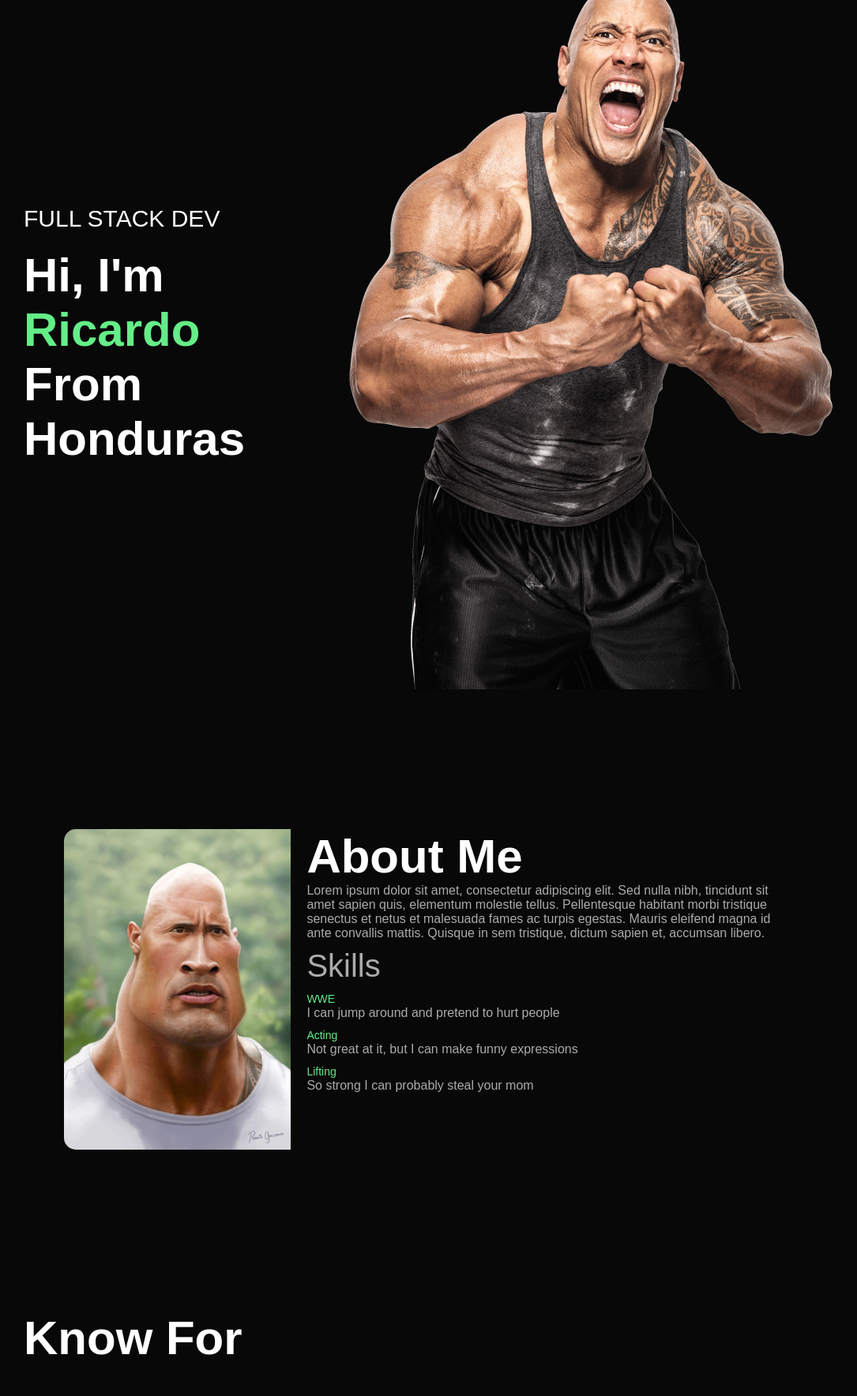
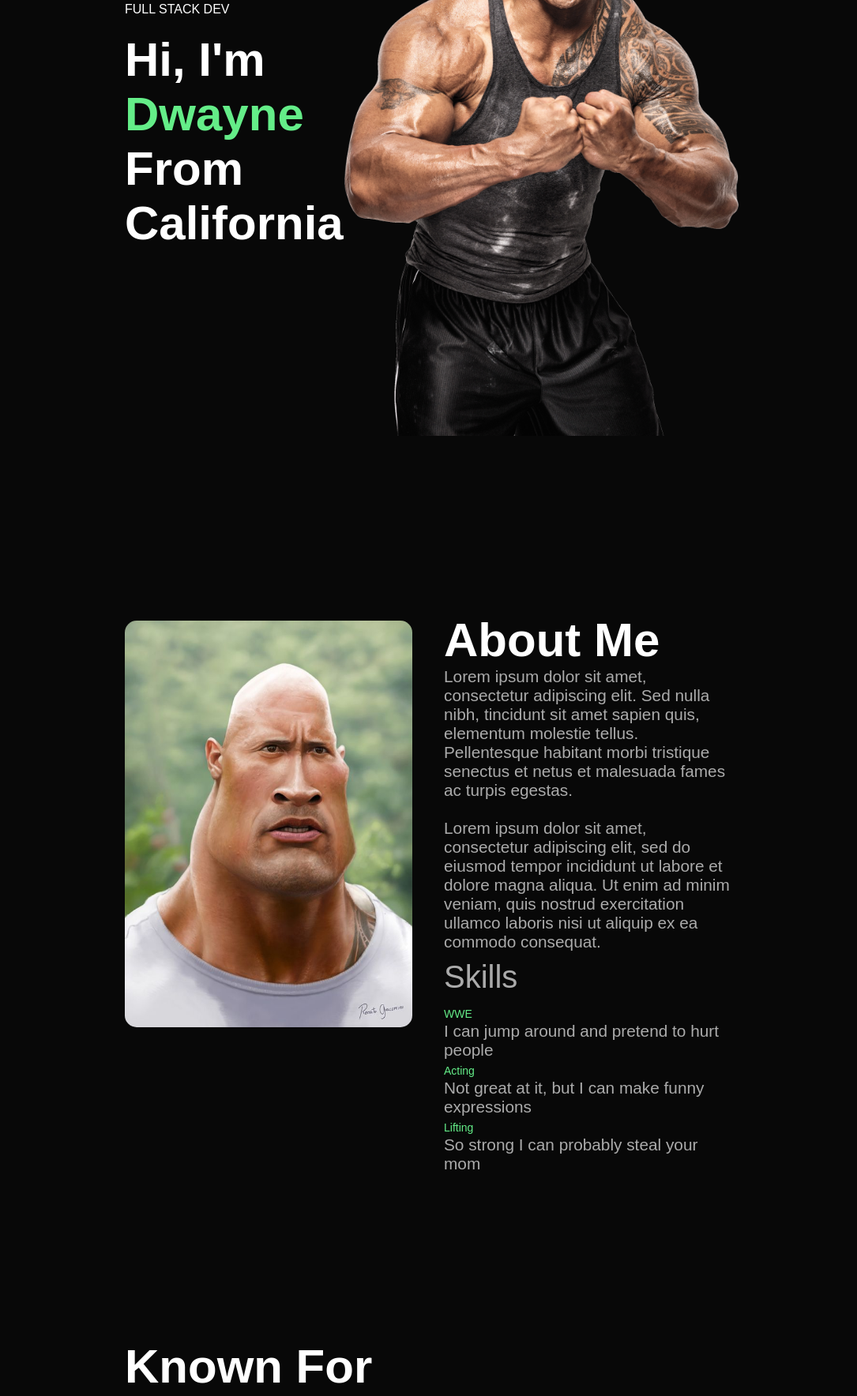
Before and after one commit to RVCC-IDMX/midterm2022-RicardoPina, a plain HTML site: page index.html in a window 1280 px wide. Shown: the part 309-2077 px from the top of the page at 79% size, without its empty margins (98-1183 px from the left). Drawn offline with Linux system fonts and the light colour scheme.

Commit message:
Fix formatting issues

```diff
--- a/css/style.css
+++ b/css/style.css
@@ -9,25 +9,16 @@ body {
   background: #080808;
   color: #fff;
 }
-.hero {
-  display: grid;
-  grid-template-columns: 1fr 1fr;
-  align-items: center;
+
+/* -----------Navigation-Bar--------------- */
+.logo {
+  width: 180px;
 }
-
-.container {
-  padding: 10px 10%;
-}
-
 nav {
   display: flex;
   align-items: center;
   justify-content: space-between;
   flex-wrap: wrap;
-}
-
-.logo {
-  width: 180px;
 }
 
 nav ul li {
@@ -56,9 +47,17 @@ nav ul li a:hover::after {
   width: 100%;
 }
 .hero {
-  margin-top: 20%;
-  font-size: 30px;
+  display: grid;
+  grid-template-columns: 1fr 1fr;
+  align-items: center;
+  justify-items: center;
 }
+
+.hero img {
+  margin-top: 50px;
+  max-width: 500px;
+}
+
 .hero h1 {
   font-size: 60px;
   margin-top: 20px;
@@ -66,29 +65,15 @@ nav ul li a:hover::after {
 .hero h1 span {
   color: #64ed88;
 }
+.container {
+  padding: 10px 20%;
+}
+
 /* -----------about--------------- */
 #about {
   padding: 150px 0;
   color: #ababab;
-}
-.row {
-  display: flex;
-  justify-content: center;
-  flex-wrap: wrap;
-}
-
-.about-col-1 {
-  flex-basis: 30%;
-}
-.about-col-1 img {
-  width: 100%;
-  max-width: 400px;
-  border-radius: 15px;
-  padding-right: 20px;
-}
-.about-col-2 {
-  flex-basis: 60%;
-  max-width: 900px;
+  font-size: 1.3em;
 }
 
 .sub-title {
@@ -97,25 +82,35 @@ nav ul li a:hover::after {
   color: #fff;
 }
 
-.tab-titles {
-  display: flex;
-  margin: 20px 0 20px;
-}
 .skills {
   margin-top: 10px;
   font-size: 40px;
 }
 
-.about-contents ul li {
+.skill-lists {
+  display: inline-block;
+}
+
+.skill-lists ul {
   list-style: none;
   margin: 10px 0;
 }
-.about-contents ul li span {
+.skill-lists ul li span {
   color: #64ed88;
   font-size: 14px;
 }
-.about-contents {
-  display: block;
+.about-list {
+  display: grid;
+  grid-template-columns: repeat(auto-fit, minmax(250px, 1fr));
+  grid-gap: 40px;
+  margin-top: 50px;
+}
+
+.about-list div img {
+  width: 100%;
+  margin-top: 10px;
+  max-width: 500px;
+  border-radius: 15px;
 }
 
 /* ----------------services------------- */
@@ -171,11 +166,11 @@ nav ul li a:hover::after {
   font-size: 30px;
   font-weight: 500;
   margin-bottom: 15px;
+  text-align: center;
   margin-top: 15px;
 }
 .works-list figure p {
   font-size: 1.5em;
-
   margin-top: 15px;
 }
 
--- a/index.html
+++ b/index.html
@@ -15,7 +15,6 @@
           <ul id="sidemenu">
             <li><a href="#header">Home</a></li>
             <li><a href="#about">About</a></li>
-            <li><a href="#services">Services</a></li>
             <li><a href="#portfolio">Portfolio</a></li>
             <li><a href="#contact">Contact</a></li>
           </ul>
@@ -23,41 +22,58 @@
         <div class="hero">
           <div>
             <p>FULL STACK DEV</p>
-            <h1>Hi, I'm <span>Ricardo</span><br />From Honduras</h1>
+            <h1>Hi, I'm <span>Dwayne</span><br />From California</h1>
           </div>
           <div>
-          <img src="img/background.png" alt="hero image" style="justify-self: end;">
+            <img
+              src="img/background.png"
+              alt="hero image"
+              style="justify-self: end"
+            />
           </div>
         </div>
       </div>
-
     </header>
     <!-- -----------about---------- -->
     <div id="about">
       <div class="container">
-        <div class="row">
-          <div class="about-col-1">
+        <div class="about-list">
+          <div>
             <img src="img/dwayne-drawing.jpg" />
           </div>
-          <div class="about-col-2">
+
+          <div>
             <h1 class="sub-title">About Me</h1>
 
             <p>
               Lorem ipsum dolor sit amet, consectetur adipiscing elit. Sed nulla
               nibh, tincidunt sit amet sapien quis, elementum molestie tellus.
               Pellentesque habitant morbi tristique senectus et netus et
-              malesuada fames ac turpis egestas. Mauris eleifend magna id ante
-              convallis mattis. Quisque in sem tristique, dictum sapien et,
-              accumsan libero.
+              malesuada fames ac turpis egestas.
+            </p>
+            <br />
+            <p>
+              Lorem ipsum dolor sit amet, consectetur adipiscing elit, sed do
+              eiusmod tempor incididunt ut labore et dolore magna aliqua. Ut
+              enim ad minim veniam, quis nostrud exercitation ullamco laboris
+              nisi ut aliquip ex ea commodo consequat.
             </p>
 
             <div class="skills">Skills</div>
-            <div class="about-contents" id="skills">
+
+            <div class="skill-lists">
               <ul>
-                <li><span>WWE</span><br />I can jump around and pretend to hurt people</li>
-                <li><span>Acting</span><br />Not great at it, but I can make funny expressions</li>
                 <li>
-                  <span>Lifting</span><br />So strong I can probably steal your mom
+                  <span>WWE</span><br />I can jump around and pretend to hurt
+                  people
+                </li>
+                <li>
+                  <span>Acting</span><br />Not great at it, but I can make funny
+                  expressions
+                </li>
+                <li>
+                  <span>Lifting</span><br />So strong I can probably steal your
+                  mom
                 </li>
               </ul>
             </div>
@@ -68,7 +84,7 @@
     <!-- ---------services---------------- -->
     <div id="services">
       <div class="container">
-        <h1 class="sub-title">Know For</h1>
+        <h1 class="sub-title">Known For</h1>
         <div class="services-list">
           <div>
             <h2>Being Funny</h2>
@@ -85,7 +101,6 @@
             </p>
           </div>
           <div>
-
             <h2>Kevin Hart's BFF</h2>
             <p>
               Lorem ipsum dolor sit amet, consectetur adipiscing elit. Sed nulla
@@ -98,38 +113,44 @@
     <!-- ----------portfolio------------ -->
     <div id="portfolio">
       <div class="container">
-        <h1 class="sub-title">My Works</h1>
+        <h1 class="sub-title">My Work</h1>
         <div class="works-list">
           <figure>
-
-            <img src="img/black-adam.png" alt="Poster of the movie 'Black Adam', starring Dwayne Johnson"/>
+            <img
+              src="img/black-adam.png"
+              alt="Poster of the movie 'Black Adam', starring Dwayne Johnson"
+            />
             <figcaption>
               <h2>Black Adam</h2>
               <p>
-              Lorem ipsum dolor sit amet, consectetur adipiscing elit. Sed nulla
-              nibh, tincidunt sit amet sapien quis.
+                Lorem ipsum dolor sit amet, consectetur adipiscing elit. Sed
+                nulla nibh, tincidunt sit amet sapien quis.
               </p>
             </figcaption>
           </figure>
           <figure>
-
-             <img src="img/hobbs-shaw.png" alt="Poster of the movie 'Hobbs & Shaw', starring Dwayne Johnson"/>
+            <img
+              src="img/hobbs-shaw.png"
+              alt="Poster of the movie 'Hobbs & Shaw', starring Dwayne Johnson"
+            />
             <figcaption>
               <h2>Hobbs & Shaw</h2>
               <p>
-              Lorem ipsum dolor sit amet, consectetur adipiscing elit. Sed nulla
-              nibh, tincidunt sit amet sapien quis.
+                Lorem ipsum dolor sit amet, consectetur adipiscing elit. Sed
+                nulla nibh, tincidunt sit amet sapien quis.
               </p>
             </figcaption>
           </figure>
           <figure>
-
-            <img src="img/rampage.png" alt="Poster of the movie Rampage, starring Dwayne Johnson"/>
+            <img
+              src="img/rampage.png"
+              alt="Poster of the movie Rampage, starring Dwayne Johnson"
+            />
             <figcaption>
               <h2>Rampage</h2>
               <p>
-                Lorem ipsum dolor sit amet, consectetur adipiscing elit. Sed nulla
-                nibh, tincidunt sit amet sapien quis.
+                Lorem ipsum dolor sit amet, consectetur adipiscing elit. Sed
+                nulla nibh, tincidunt sit amet sapien quis.
               </p>
             </figcaption>
           </figure>
@@ -138,8 +159,7 @@
     </div>
     <!-- ----------footer------------- -->
     <footer>
-        <p>Copyright © Ricardo.</p>
+      <p>Copyright © Dwayne 2022.</p>
     </footer>
-    </div>
   </body>
 </html>
```
Lines whose indentation alone changed are shown as unchanged.
